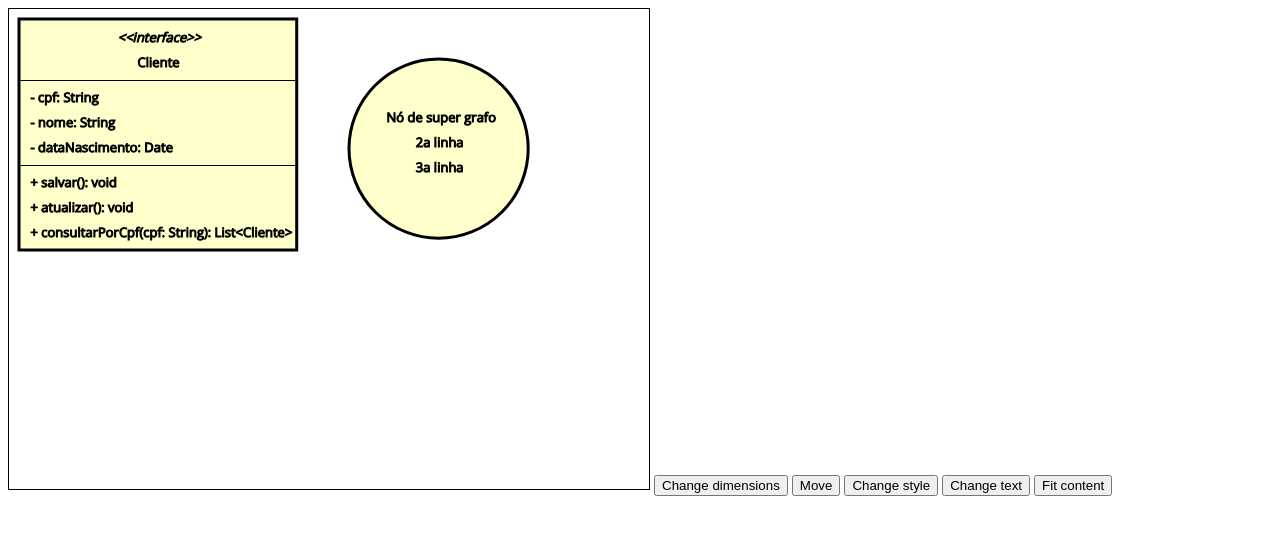
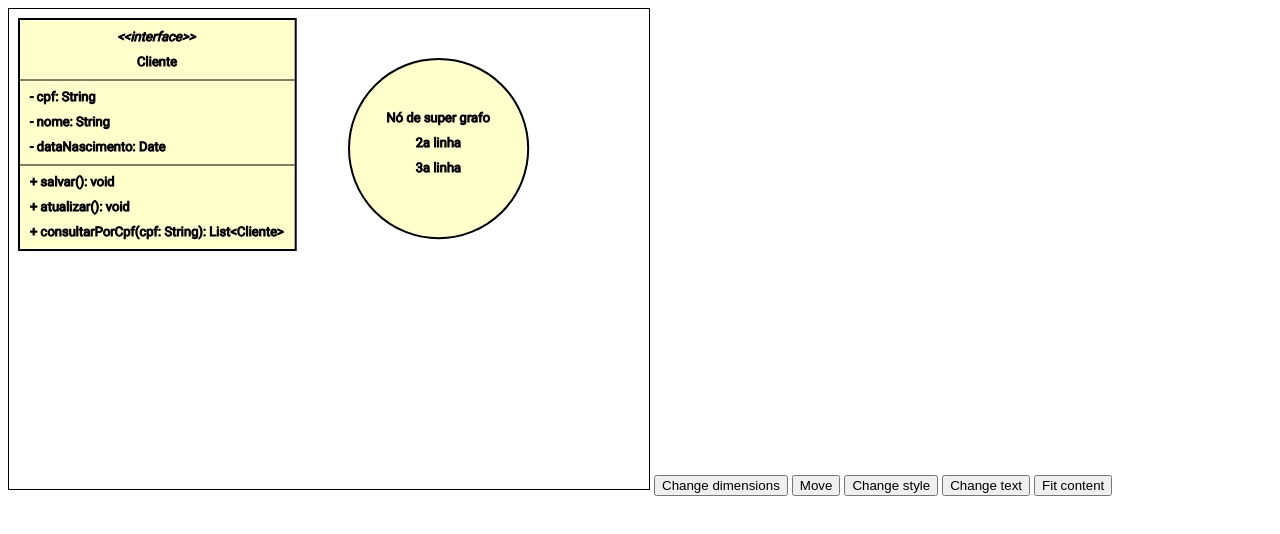
Before and after one commit to leluque/easygraphics, a plain HTML site: page webdiagrams/PrimitiveTest.html in a window 1280 px wide. Drawn offline with nearby package versions, Linux system fonts and the light colour scheme.

Commit message:
Corrections were made to make text positioning compatible with different browsers.

```diff
--- a/webdiagrams/PrimitiveTest.html
+++ b/webdiagrams/PrimitiveTest.html
@@ -16,7 +16,7 @@
     </style>
 
     <style>
-        @import url('https://fonts.googleapis.com/css?family=Open+Sans');
+        @import url('https://fonts.googleapis.com/css?family=Roboto');
     </style>
 
 </head>
--- a/webdiagrams/look-and-feel.js
+++ b/webdiagrams/look-and-feel.js
@@ -123,17 +123,26 @@ class DefaultTextDrawer extends DefaultDrawer {
 
     draw(element) {
         let newText = document.createElementNS(this.svgArea.namespace, "text");
-        newText.setAttributeNS(null, "id", element.id);
-        newText.setAttributeNS(null, "x", element.x);
-        newText.setAttributeNS(null, "y", element.y);
-        newText.setAttributeNS(null, "font-family", element.fontStylingAttributes.family);
-        newText.setAttributeNS(null, "font-size", element.fontStylingAttributes.size);
-        newText.setAttributeNS(null, "font-weight", element.fontStylingAttributes.weight);
-        newText.setAttributeNS(null, "font-style", element.fontStylingAttributes.style);
-        newText.setAttributeNS(null, "alignment-baseline", "hanging");
-        newText.setAttributeNS(null, "text-anchor", "start");
-        newText.setAttributeNS(null, "style", element.stylingAttributes.toString());
-        newText.setAttributeNS(null, "text-rendering", "optimizeLegibility");
+        newText.setAttribute("id", element.id);
+
+        newText.setAttribute("x", element.x);
+        // The hanging baseline-alignment was not working equally on all browsers.
+        // Because of that, the alignment was changed to baseline and now the
+        // text must be drawn based on its bottom y coordinate.
+
+        // (-4) was used because the text was showing a little bit down than it should be.
+        // Only god knows why.
+        newText.setAttribute("y", element.y + element.height - 4);
+
+        newText.setAttribute("font-family", element.fontStylingAttributes.family);
+        newText.setAttribute("font-size", element.fontStylingAttributes.size);
+        newText.setAttribute("font-weight", element.fontStylingAttributes.weight);
+        newText.setAttribute("font-style", element.fontStylingAttributes.style);
+        newText.setAttribute("alignment-baseline", "baseline");
+        newText.setAttribute("dominant-baseline", "baseline");
+        newText.setAttribute("text-anchor", "start");
+        newText.setAttribute("style", element.stylingAttributes.toString());
+        newText.setAttribute("text-rendering", "optimizeLegibility");
 
         var textNode = document.createTextNode(element.text);
         newText.appendChild(textNode);
--- a/webdiagrams/primitives.js
+++ b/webdiagrams/primitives.js
@@ -1143,7 +1143,7 @@ class VerticalGroupChildChangeListener
 
 class StylingAttributes {
 
-    constructor(strokeWidth = 3, strokeColor = 'black', fillColor = '#FFFFCC', target = null) {
+    constructor(strokeWidth = 2, strokeColor = 'black', fillColor = '#FFFFCC', target = null) {
         this._strokeWidth = strokeWidth;
         this._strokeColor = strokeColor;
         this._fillColor = fillColor;
@@ -1243,7 +1243,7 @@ class FontStylingAttributes {
         this._style = value;
     }
 
-    constructor(family = "'Open Sans', sans-serif", size = 13, weight = "100", style="normal", target = null) {
+    constructor(family = "'Roboto', sans-serif", size = 13, weight = "100", style="normal", target = null) {
         this._family = family;
         this._size = size;
         this._weight = weight;
--- a/webdiagrams/svg.js
+++ b/webdiagrams/svg.js
@@ -209,6 +209,17 @@ class GeneralPositionChangeListener extends ChangeListener {
 class RectanglePositionChangeListener extends GeneralPositionChangeListener {
 }
 class TextPositionChangeListener extends GeneralPositionChangeListener {
+
+    changeY(target) {
+        // The hanging baseline-alignment was not working equally on all browsers.
+        // Because of that, the alignment was changed to baseline and now the
+        // text must be drawn based on its bottom y coordinate.
+
+        // (-4) was used because the text was showing a little bit down than it should be.
+        // Only god knows why.
+        target.drawn.setAttribute("y", (target.y + target.height - 4));
+    }
+
 }
 class LinePositionChangeListener extends GeneralPositionChangeListener {
     update(target) {
```
